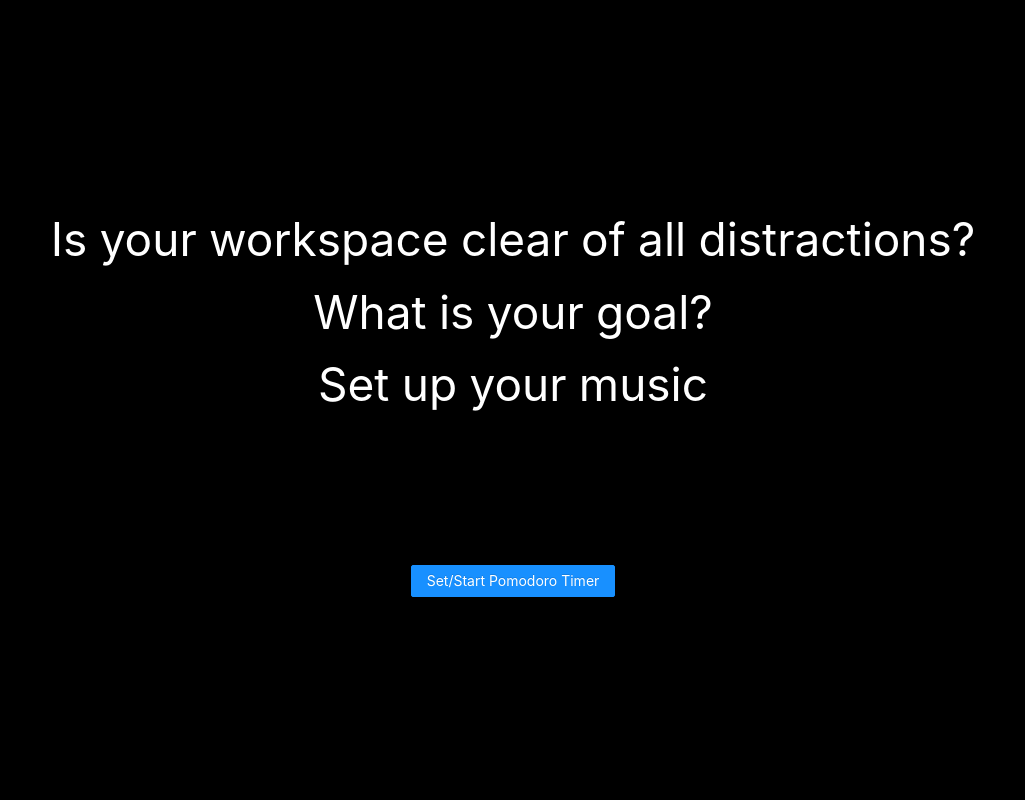
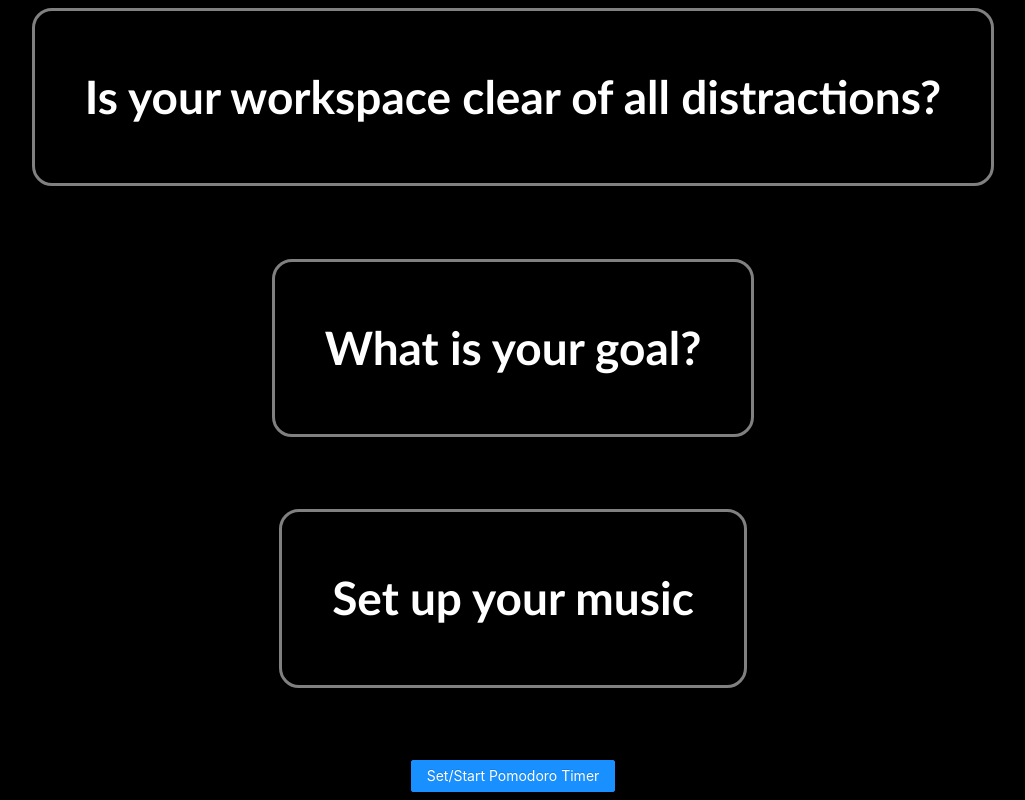
Before and after one commit to 4nir/gointoflow, a React (Create React App) app: page / in a window 1280 px wide. Shown: the whole page, without its empty margins (127-1152 px from the left). Built offline with nearby package versions, Linux system fonts and the light colour scheme.

Commit message:
added questioncomponent styling

```diff
--- a/src/App.tsx
+++ b/src/App.tsx
@@ -11,8 +11,6 @@ function App() {
 				<QuestionComponent questionString="What is your goal?" />
 				<QuestionComponent questionString="Set up your music" />
 
-				<br />
-				<br />
 				<Button type="primary">Set/Start Pomodoro Timer</Button>
 			</div>
 		</div>
--- a/src/components/QuestionComponent.css
+++ b/src/components/QuestionComponent.css
@@ -1,6 +1,8 @@
 .Question-box {
-	height: 15px;
-	width: 30px;
-	padding: 100px;
-	border-color: green;
+	font-family: Calibri, 'Trebuchet MS', sans-serif;
+	font-weight: bolder;
+	border-radius: 20px;
+	border-color: grey;
+	border-style: solid;
+	padding: 50px;
 }
--- a/src/components/QuestionComponent.tsx
+++ b/src/components/QuestionComponent.tsx
@@ -1,11 +1,13 @@
-import React from 'react'
+import React from 'react';
+import './QuestionComponent.css';
 
 function QuestionComponent(props: any) {
-    return (
-        <div className="Question-box">
-           { props.questionString }
-        </div>
-    )
+	return (
+		<div>
+			<div className="Question-box">{props.questionString}</div>
+			<br />
+		</div>
+	);
 }
 
-export default QuestionComponent
+export default QuestionComponent;
```
